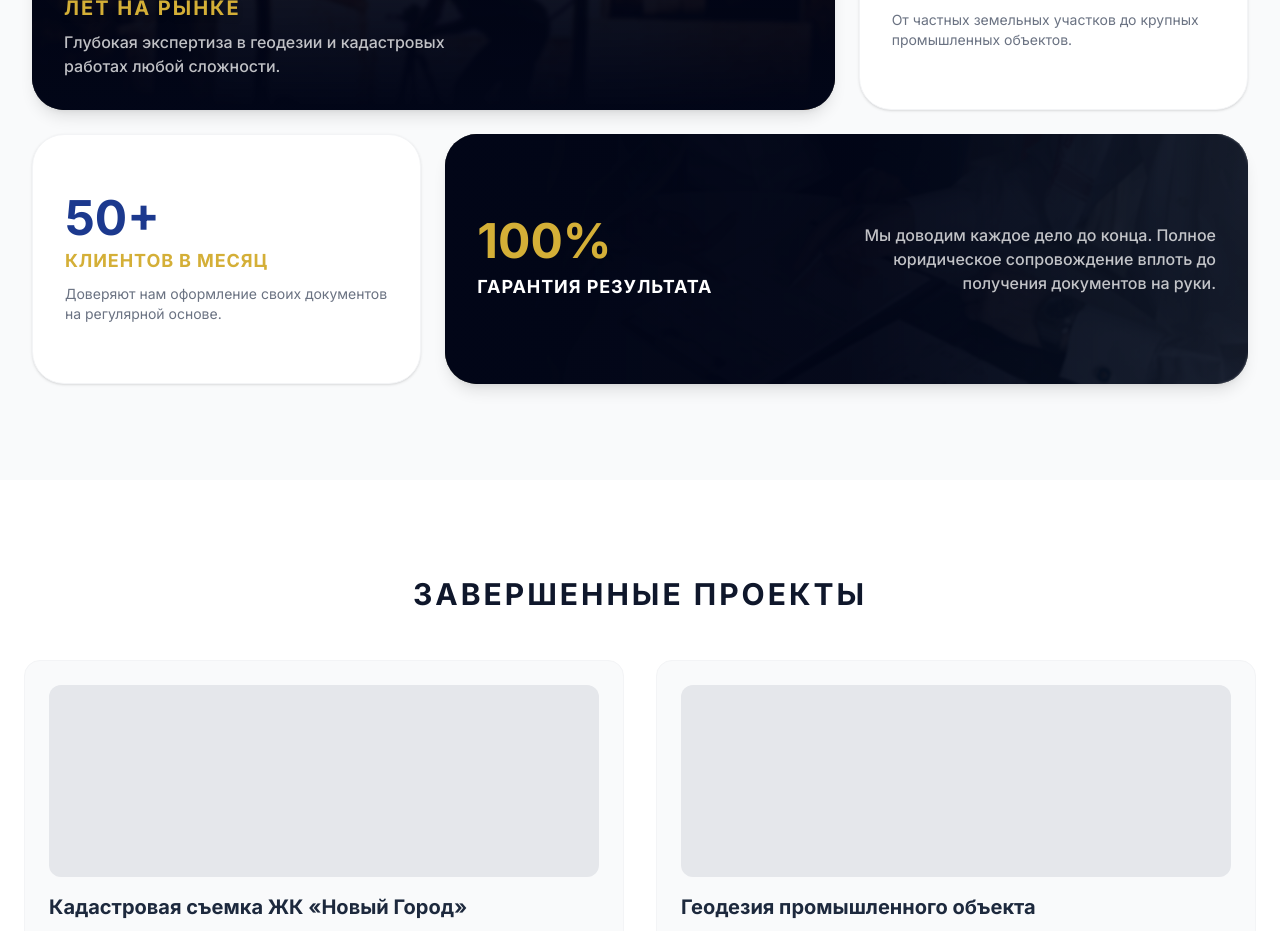
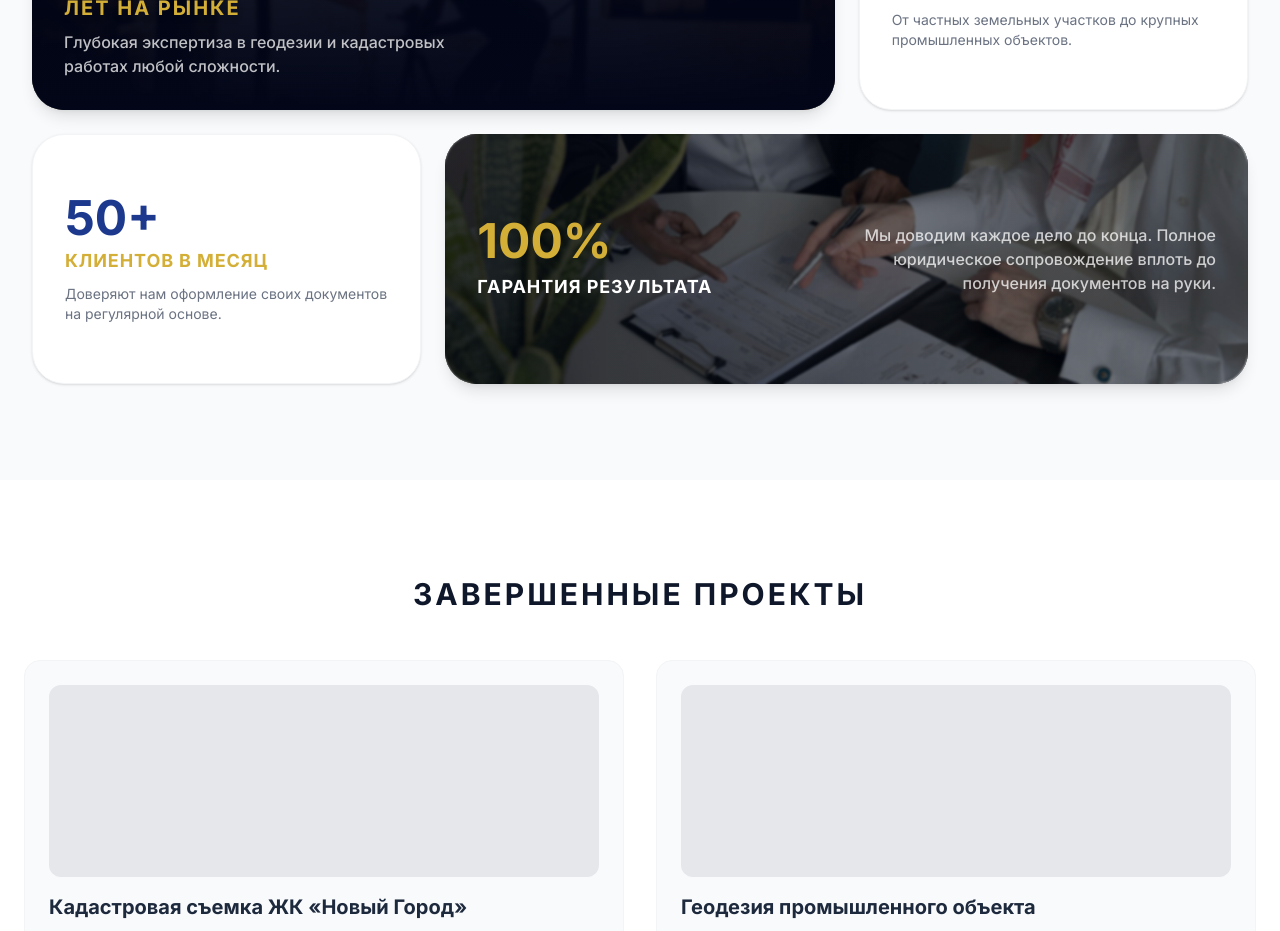
Before and after one commit to xasanboy2odilov1234-jpg/newworldcadastre, a Next.js app: page / in a window 1280 px wide. Shown: the part 1220-2151 px from the top of the page. Built offline with nearby package versions, Linux system fonts and the light colour scheme.

Commit message:
Fix syntax errors in Stats component

```diff
--- a/components/Stats.tsx
+++ b/components/Stats.tsx
@@ -99,15 +99,15 @@ export default function Stats() {
           {/* Блок 100% с матовым затемненным фоном */}
           <motion.div variants={itemVariants} className="relative overflow-hidden rounded-[2rem] shadow-lg flex flex-col justify-center lg:col-span-2 lg:flex-row lg:items-center lg:justify-between p-6 sm:p-8 group bg-gray-950">
 
-            {/* Фоновое фото */}
+            {/* Фоновое фото — подняли видимость до 55% */}
             <img
               src="/guarantee-bg.jpg"
               alt="Гарантия результата и документы"
-              className="absolute inset-0 w-full h-full object-cover opacity-25 transition-transform duration-700 group-hover:scale-105"
+              className="absolute inset-0 w-full h-full object-cover opacity-55 transition-transform duration-700 group-hover:scale-105"
             />
 
-            {/* Матовый слой: глубокий темный цвет */}
-            <div className="absolute inset-0 bg-gradient-to-r from-slate-950 via-slate-950/90 to-slate-900/60 backdrop-blur-[1px]" />
+            {/* Матовый слой — сделали градиент гораздо прозрачнее (opacity 40% и 20% вместо 95%) */}
+            <div className="absolute inset-0 bg-gradient-to-r from-slate-950/40 via-slate-950/20 to-transparent backdrop-blur-[1px]" />
 
             {/* Контент слева */}
             <div className="relative z-10">
```
